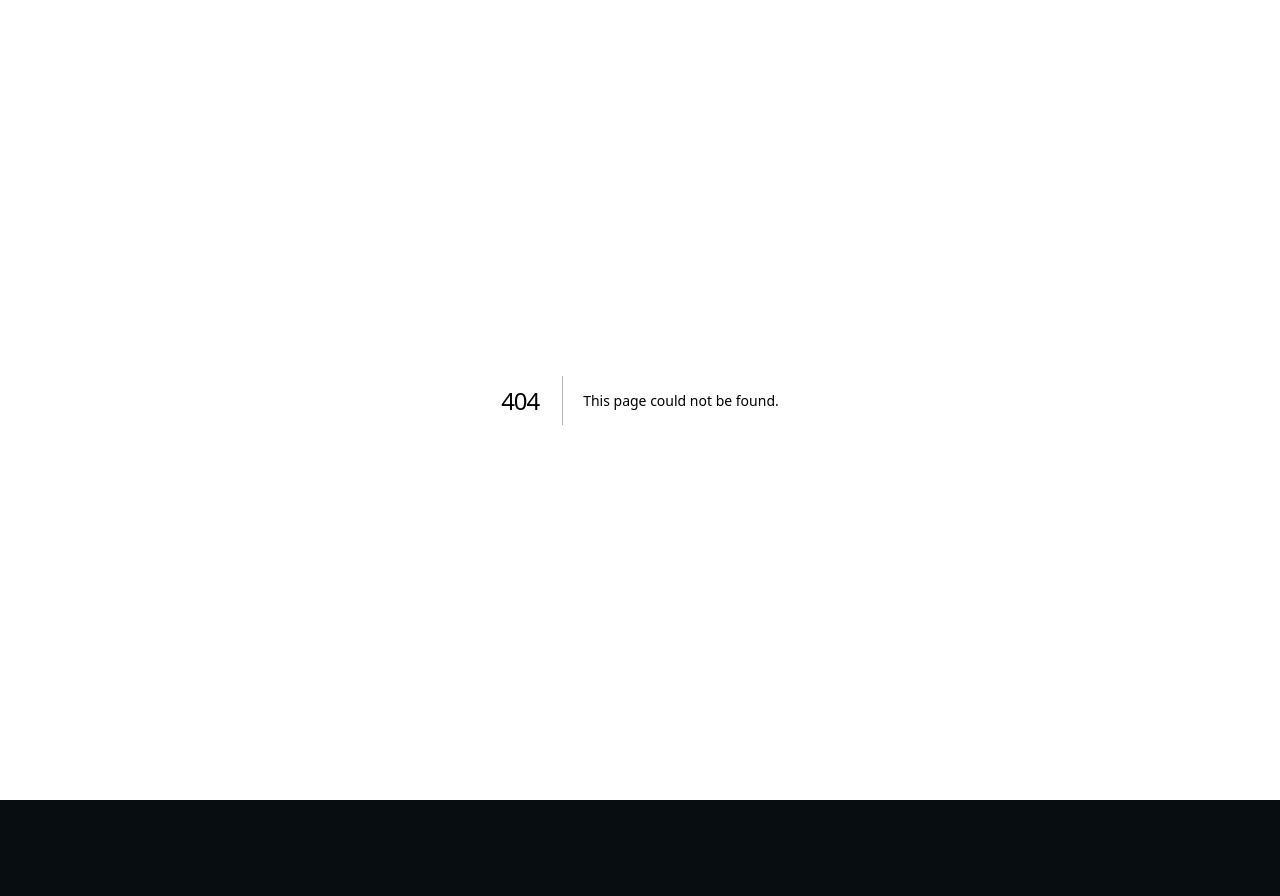
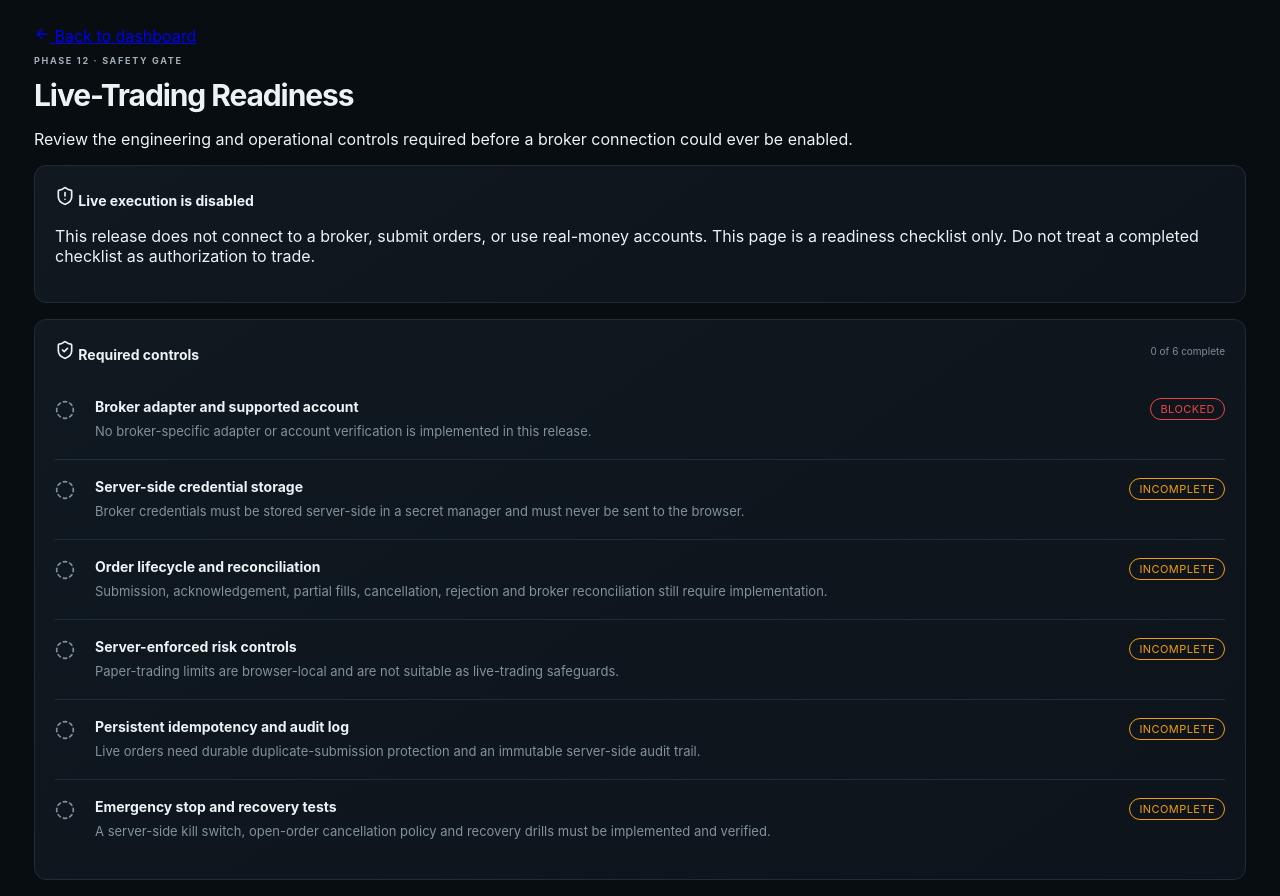
Before and after one commit to prestb/genius-trading-web, a Next.js app: page /live-trading-readiness in a window 1280 px wide. Before the commit this address had no page. Shown: the top 896 px of the page. Before the commit the page ends 800 px from the top, so only its background shows below. Built offline with nearby package versions, Linux system fonts and the light colour scheme.

Commit message:
Add files via upload

```diff
--- /dev/null
+++ b/app/api/trading/readiness/route.ts
@@ -0,0 +1,12 @@
+import { NextResponse } from "next/server";
+import { getLiveTradingReadinessReport } from "@/lib/live-trading-readiness";
+
+export const dynamic = "force-dynamic";
+export const revalidate = 0;
+
+// This endpoint reports capability only. It never submits or modifies orders.
+export async function GET() {
+  return NextResponse.json(getLiveTradingReadinessReport(), {
+    headers: { "Cache-Control": "no-store, max-age=0" },
+  });
+}
--- /dev/null
+++ b/app/live-trading-readiness/page.tsx
@@ -0,0 +1,83 @@
+"use client";
+
+import Link from "next/link";
+import { useEffect, useState } from "react";
+import { ArrowLeft, CheckCircle2, CircleDashed, ShieldAlert, ShieldCheck } from "lucide-react";
+import type { ReadinessCheck, ReadinessReport } from "@/lib/live-trading-readiness";
+
+export default function LiveTradingReadinessPage() {
+  const [checks, setChecks] = useState<ReadinessCheck[]>([]);
+  const [loading, setLoading] = useState(true);
+  const [error, setError] = useState("");
+
+  useEffect(() => {
+    let active = true;
+    fetch("/api/trading/readiness", { cache: "no-store" })
+      .then(async (response) => {
+        if (!response.ok) throw new Error("Readiness status could not be loaded.");
+        return response.json() as Promise<ReadinessReport>;
+      })
+      .then((report) => { if (active) setChecks(report.checks); })
+      .catch((caught: unknown) => {
+        if (active) setError(caught instanceof Error ? caught.message : "Readiness status could not be loaded.");
+      })
+      .finally(() => { if (active) setLoading(false); });
+    return () => { active = false; };
+  }, []);
+
+  return (
+    <main className="backtest-page">
+      <div className="backtest-page-header">
+        <div>
+          <Link href="/" className="backtest-back-link"><ArrowLeft size={16} /> Back to dashboard</Link>
+          <p className="eyebrow">PHASE 12 · SAFETY GATE</p>
+          <h1>Live-Trading Readiness</h1>
+          <p className="backtest-page-description">Review the engineering and operational controls required before a broker connection could ever be enabled.</p>
+        </div>
+      </div>
+
+      <section className="backtest-card" role="alert">
+        <div className="backtest-section-title">
+          <h2><ShieldAlert size={20} /> Live execution is disabled</h2>
+        </div>
+        <p>This release does not connect to a broker, submit orders, or use real-money accounts. This page is a readiness checklist only. Do not treat a completed checklist as authorization to trade.</p>
+      </section>
+
+      {error && <div className="backtest-error" role="alert">{error}</div>}
+      <section className="backtest-card">
+        <div className="backtest-section-title">
+          <h2><ShieldCheck size={20} /> Required controls</h2>
+          <span>{loading ? "Checking…" : `${checks.filter((check) => check.state === "complete").length} of ${checks.length} complete`}</span>
+        </div>
+        {loading ? <div className="backtest-empty">Loading readiness checklist…</div> : (
+          <div className="readiness-check-list">
+            {checks.map((check) => (
+              <article className="readiness-check" key={check.id}>
+                <div className="readiness-check-icon">
+                  {check.state === "complete" ? <CheckCircle2 size={20} /> : <CircleDashed size={20} />}
+                </div>
+                <div>
+                  <h3>{check.title}</h3>
+                  <p>{check.detail}</p>
+                </div>
+                <span className={`readiness-status ${check.state}`}>{check.state}</span>
+              </article>
+            ))}
+          </div>
+        )}
+      </section>
+
+      <section className="backtest-card">
+        <div className="backtest-section-title"><h2>Required implementation sequence</h2></div>
+        <ol className="readiness-sequence">
+          <li>Choose a supported broker and document account, asset and jurisdiction constraints.</li>
+          <li>Implement a server-only broker adapter with credentials in deployment secrets, never browser storage.</li>
+          <li>Add server-enforced limits, idempotent order requests, durable order state and immutable audit events.</li>
+          <li>Handle acknowledgements, partial fills, rejects, cancellations, timeouts and reconciliation safely.</li>
+          <li>Implement a server-side emergency stop and test restart/recovery and broker outage scenarios.</li>
+          <li>Run broker sandbox tests and extended paper trading before any separately reviewed live enablement.</li>
+        </ol>
+      </section>
+    </main>
+  );
+}
--- a/app/page.tsx
+++ b/app/page.tsx
@@ -579,6 +579,7 @@ export default function Home() {
             </button>
           ))}
           <Link href="/paper-trading" className="nav-item"><Activity size={15} />Paper Trading</Link>
+          <Link href="/live-trading-readiness" className="nav-item"><ShieldCheck size={15} />Live-Trading Readiness</Link>
             <Link href="/backtest" className="nav-item">
             <FlaskConical size={17} />
             <span>Backtesting Lab</span>
--- /dev/null
+++ b/lib/live-trading-readiness.ts
@@ -0,0 +1,111 @@
+export type ReadinessState = "complete" | "incomplete" | "blocked";
+
+export interface ReadinessCheck {
+  id: string;
+  title: string;
+  detail: string;
+  state: ReadinessState;
+}
+
+export interface ReadinessReport {
+  liveExecutionEnabled: false;
+  brokerAdapterImplemented: false;
+  checks: ReadinessCheck[];
+  blockingCount: number;
+}
+
+const BASE_CHECKS: ReadinessCheck[] = [
+  {
+    id: "broker-adapter",
+    title: "Broker adapter and supported account",
+    detail: "No broker-specific adapter or account verification is implemented in this release.",
+    state: "blocked",
+  },
+  {
+    id: "server-credentials",
+    title: "Server-side credential storage",
+    detail: "Broker credentials must be stored server-side in a secret manager and must never be sent to the browser.",
+    state: "incomplete",
+  },
+  {
+    id: "order-lifecycle",
+    title: "Order lifecycle and reconciliation",
+    detail: "Submission, acknowledgement, partial fills, cancellation, rejection and broker reconciliation still require implementation.",
+    state: "incomplete",
+  },
+  {
+    id: "risk-controls",
+    title: "Server-enforced risk controls",
+    detail: "Paper-trading limits are browser-local and are not suitable as live-trading safeguards.",
+    state: "incomplete",
+  },
+  {
+    id: "idempotency",
+    title: "Persistent idempotency and audit log",
+    detail: "Live orders need durable duplicate-submission protection and an immutable server-side audit trail.",
+    state: "incomplete",
+  },
+  {
+    id: "kill-switch",
+    title: "Emergency stop and recovery tests",
+    detail: "A server-side kill switch, open-order cancellation policy and recovery drills must be implemented and verified.",
+    state: "incomplete",
+  },
+];
+
+export function getLiveTradingReadinessReport(): ReadinessReport {
+  const checks = BASE_CHECKS.map((check) => ({ ...check }));
+  return {
+    liveExecutionEnabled: false,
+    brokerAdapterImplemented: false,
+    checks,
+    blockingCount: checks.filter((check) => check.state !== "complete").length,
+  };
+}
+
+export interface OrderPreflightInput {
+  symbol: string;
+  side: "BUY" | "SELL";
+  quantity: number;
+  referencePrice: number;
+  maxOrderNotional: number;
+  killSwitchActive: boolean;
+  liveExecutionEnabled: boolean;
+  idempotencyKey: string;
+}
+
+export type OrderPreflightResult =
+  | { allowed: true; estimatedNotional: number }
+  | { allowed: false; reason: string };
+
+export function validateOrderPreflight(input: OrderPreflightInput): OrderPreflightResult {
+  if (!input.liveExecutionEnabled) {
+    return { allowed: false, reason: "Live execution is disabled." };
+  }
+  if (input.killSwitchActive) {
+    return { allowed: false, reason: "Emergency stop is active." };
+  }
+  if (!/^[A-Za-z0-9_./-]{1,30}$/.test(input.symbol)) {
+    return { allowed: false, reason: "Invalid instrument symbol." };
+  }
+  if (input.side !== "BUY" && input.side !== "SELL") {
+    return { allowed: false, reason: "Invalid order side." };
+  }
+  if (!Number.isFinite(input.quantity) || input.quantity <= 0) {
+    return { allowed: false, reason: "Quantity must be a positive finite number." };
+  }
+  if (!Number.isFinite(input.referencePrice) || input.referencePrice <= 0) {
+    return { allowed: false, reason: "Reference price must be a positive finite number." };
+  }
+  if (!Number.isFinite(input.maxOrderNotional) || input.maxOrderNotional <= 0) {
+    return { allowed: false, reason: "Maximum order notional must be a positive finite number." };
+  }
+  if (!/^[A-Za-z0-9:_-]{16,128}$/.test(input.idempotencyKey)) {
+    return { allowed: false, reason: "A valid idempotency key is required." };
+  }
+  const estimatedNotional = input.quantity * input.referencePrice;
+  if (!Number.isFinite(estimatedNotional) || estimatedNotional > input.maxOrderNotional) {
+    return { allowed: false, reason: "Order exceeds the configured notional limit." };
+  }
+  return { allowed: true, estimatedNotional };
+}
```
Also changed, not shown: app/globals.css, 2 other files (tests, documents, lock files or other folders).
